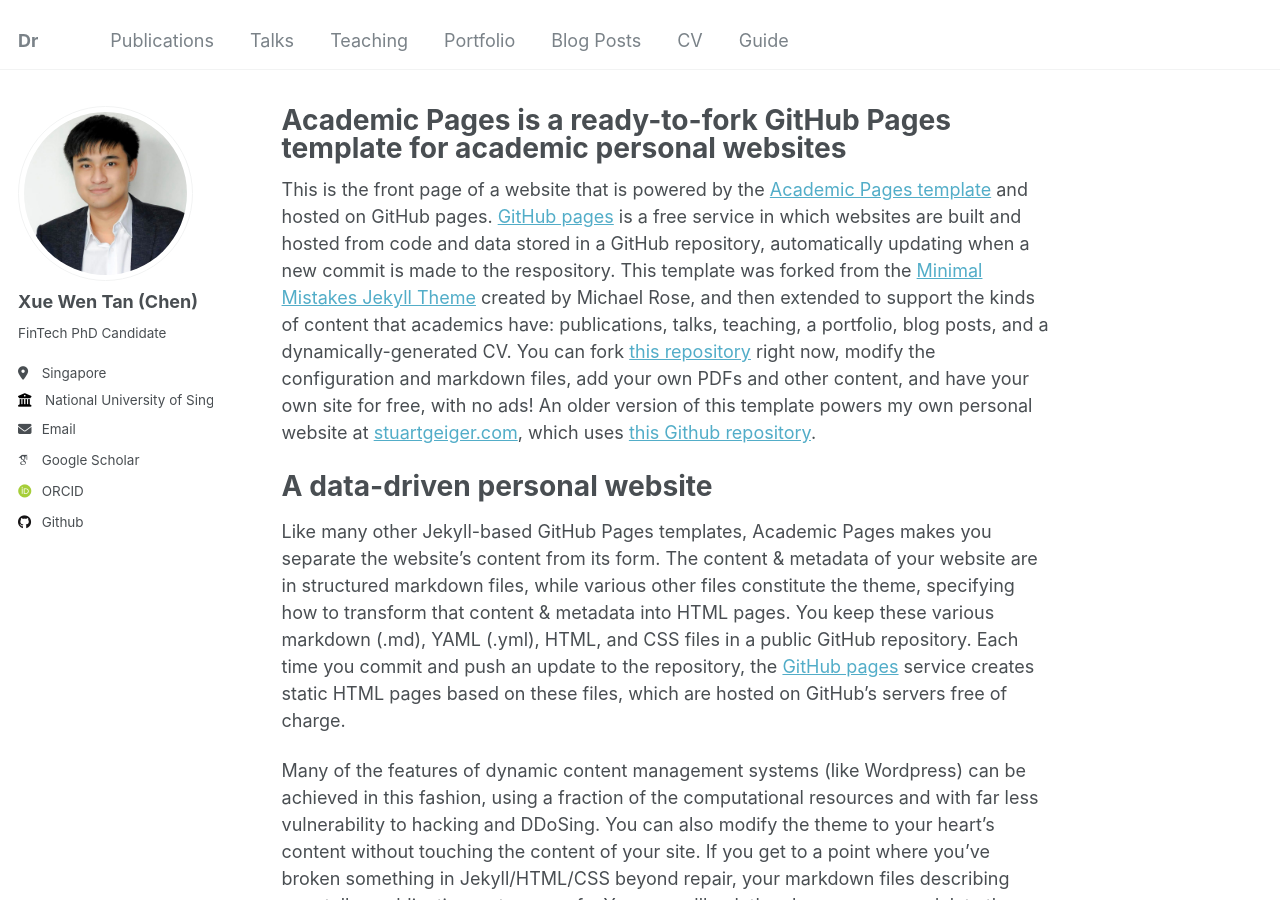
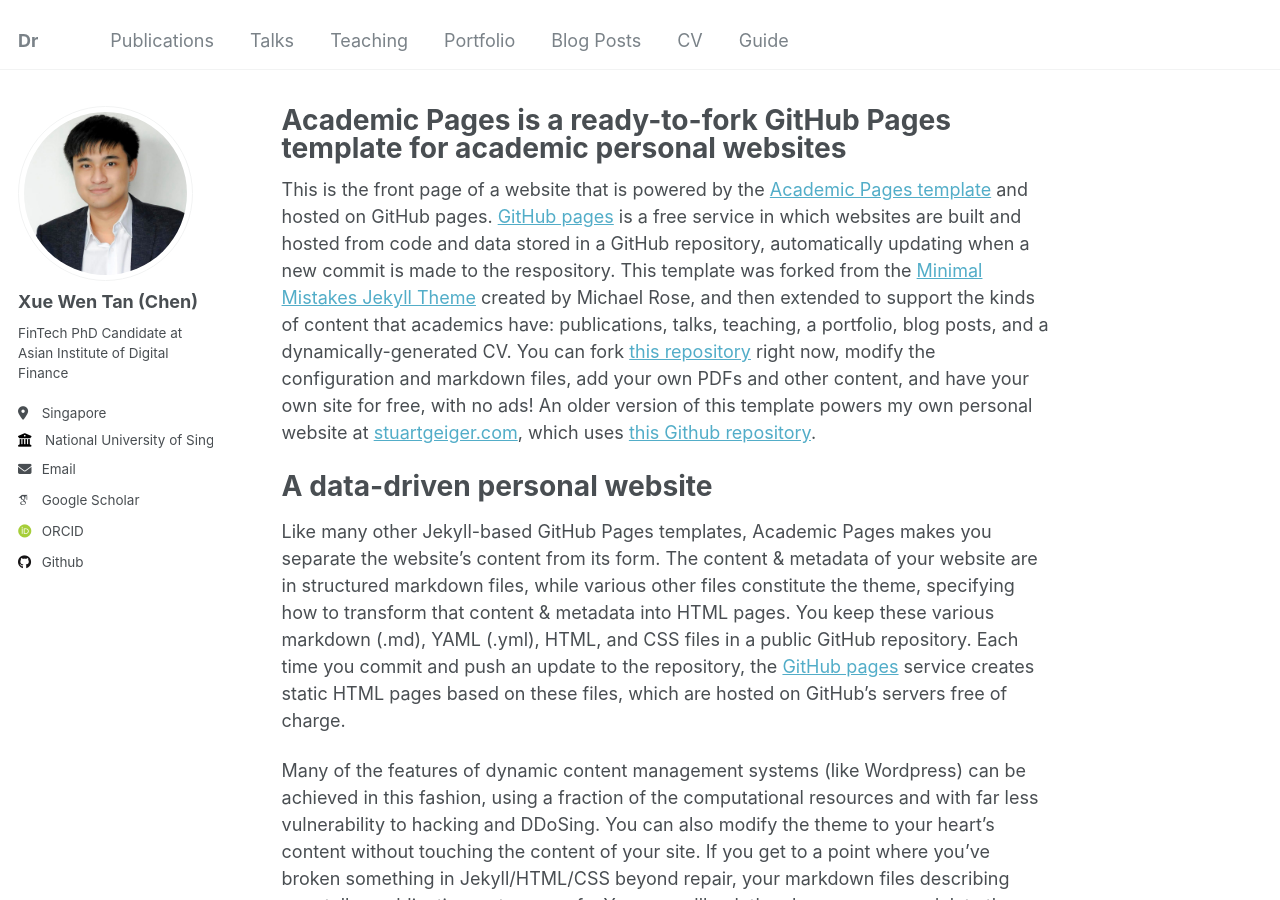
Before and after one commit to Chen-XueWen/Chen-XueWen.github.io, a Jekyll site: the page built from _pages/about.md, in a window 1280 px wide and 900 px high. Built offline with Jekyll 4.4.1, drawn with Linux system fonts in a browser that asks for light colours; some web fonts are replaced.

Commit message:
Update _config.yml

```diff
--- a/_config.yml
+++ b/_config.yml
@@ -24,7 +24,7 @@
   avatar           : "profile.png"
   name             : "Xue Wen Tan (Chen)"
   pronouns         : # example: "she/her"
-  bio              : "FinTech PhD Candidate"
+  bio              : "FinTech PhD Candidate at Asian Institute of Digital Finance"
   location         : "Singapore"
   employer         : "National University of Singapore"
   uri              : # URL
```
